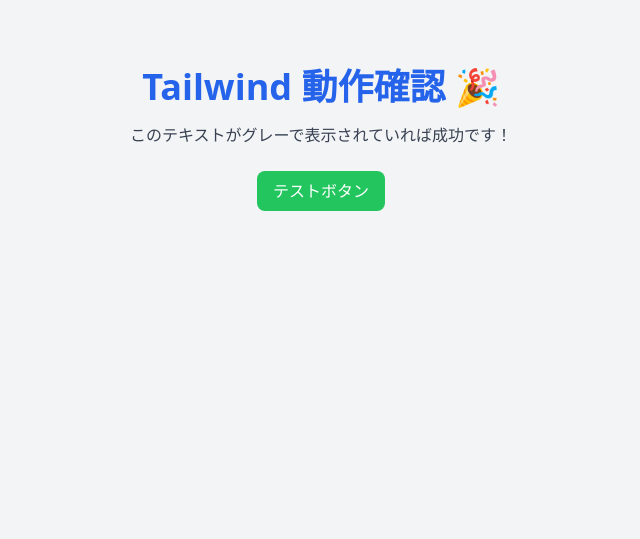
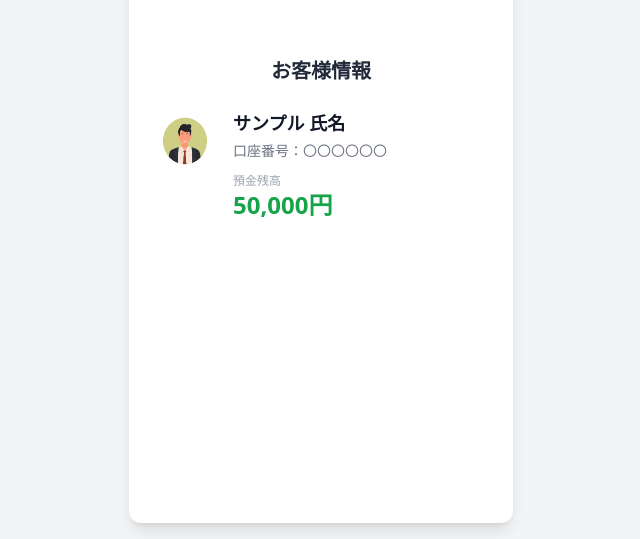
Before and after one commit to deraryo4559/GroupeF, a React (Vite) app in the folder front/: page / in a window 1280 px wide. Shown: the part 261-800 px from the top of the page, without its empty margins (319-959 px from the left). Built offline with nearby package versions, Linux system fonts and the light colour scheme.

Commit message:
add:ホーム画面の追加

```diff
--- a/front/src/App.jsx
+++ b/front/src/App.jsx
@@ -1,17 +1,19 @@
+import React from 'react';
+import { BrowserRouter as Router, Routes, Route } from 'react-router-dom';
+import HomePage from './pages/HomePage';
+
+
 function App() {
   return (
-    <div className="h-screen flex flex-col items-center justify-center bg-gray-100">
-      <h1 className="text-4xl font-bold text-blue-600 mb-4">
-        Tailwind 動作確認 🎉
-      </h1>
-      <p className="text-gray-700">
-        このテキストがグレーで表示されていれば成功です！
-      </p>
-      <button className="mt-6 px-4 py-2 bg-green-500 text-white rounded-lg hover:bg-green-600">
-        テストボタン
-      </button>
-    </div>
-  )
+    <Router>
+      <div>
+        <Routes>
+          <Route path="/" element={<HomePage />} />
+        </Routes>
+      </div>
+    </Router>
+  );
 }
 
-export default App
+
+export default App;
--- /dev/null
+++ b/front/src/pages/HomePage.jsx
@@ -0,0 +1,38 @@
+import React from 'react';
+
+const HomePage = () => {
+    return (
+        <div className="bg-gray-100 flex justify-center min-h-screen p-4 font-sans">
+            <div className="max-w-sm w-full bg-white rounded-xl shadow-lg p-6 flex flex-col justify-center">
+                <div>
+                    <h2 className="text-xl font-bold text-center text-gray-800 mb-6">
+                        お客様情報
+                    </h2>
+                    <div className="flex items-start gap-4">
+                        <img
+                            src="../images/human1.png"
+                            alt="ユーザーアイコン"
+                            className="w-16 h-16 rounded-full object-cover flex-shrink-0"
+                        />
+                        <div className="flex flex-col">
+                            <p className="text-lg font-semibold text-gray-900">
+                                サンプル 氏名
+                            </p>
+                            <p className="text-sm text-gray-500 mt-1">
+                                口座番号：〇〇〇〇〇〇
+                            </p>
+                            <p className="text-xs text-gray-400 mt-3">
+                                預金残高
+                            </p>
+                            <p className="text-2xl font-bold text-green-600">
+                                50,000円
+                            </p>
+                        </div>
+                    </div>
+                </div>
+            </div>
+        </div>
+    );
+};
+
+export default HomePage;
```
Also changed, not shown: front/public/images/human1.png (added).
